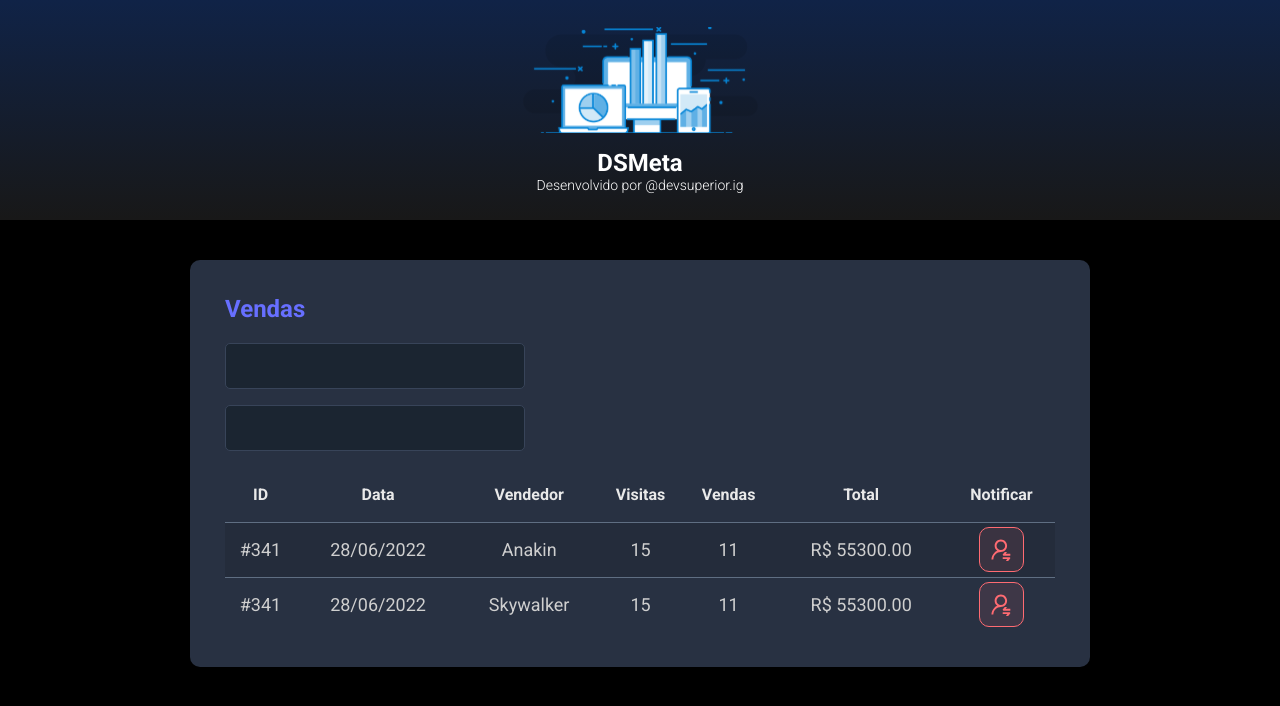
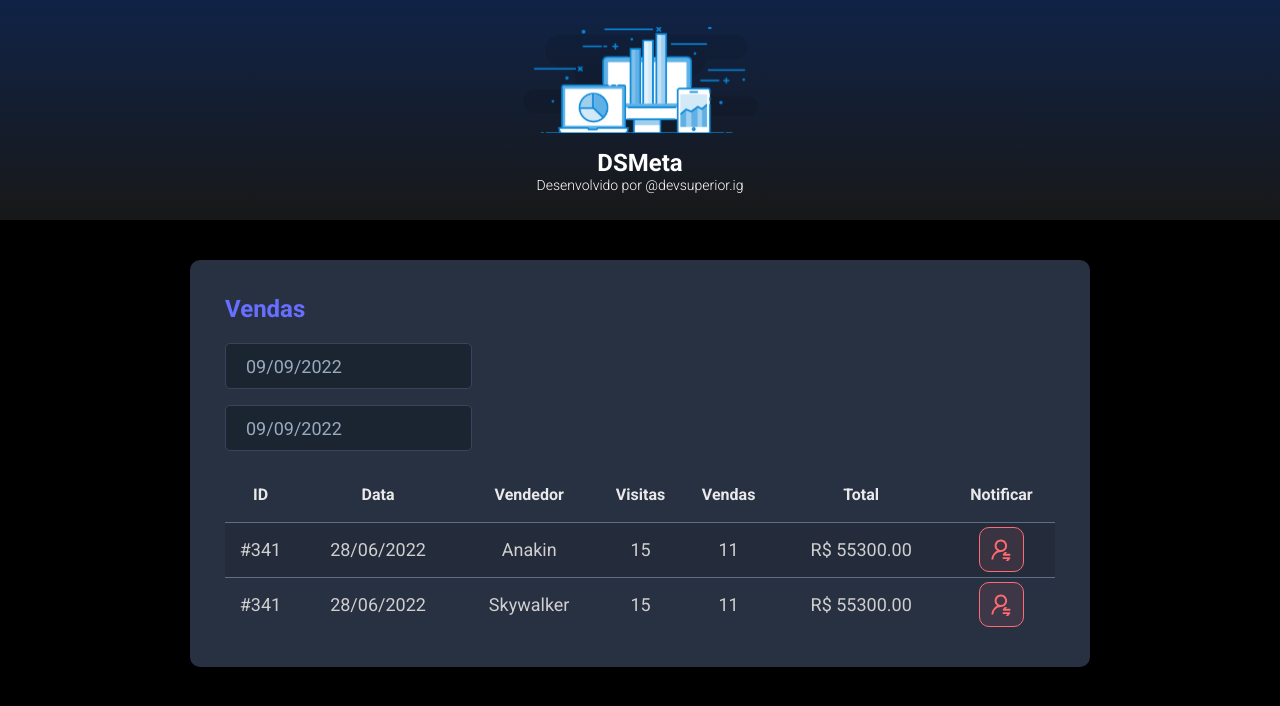
Before and after one commit to fatimoribeiro/sds10-dsmeta, a React (Vite) app in the folder frontend/: page / in a window 1280 px wide. Shown: the top 706 px of the page. Built offline with nearby package versions, Linux system fonts and the light colour scheme.

Commit message:
DatePicker

```diff
--- a/frontend/package.json
+++ b/frontend/package.json
@@ -9,7 +9,9 @@
     "preview": "vite preview"
   },
   "dependencies": {
+    "@types/react-datepicker": "4.4.2",
     "react": "^18.2.0",
+    "react-datepicker": "4.8.0",
     "react-dom": "^18.2.0"
   },
   "devDependencies": {
--- a/frontend/src/components/SalesCard/index.tsx
+++ b/frontend/src/components/SalesCard/index.tsx
@@ -1,5 +1,7 @@
-import './styles.css'
-import NotificationButton from '../NotificationButton'
+import './styles.css';
+import DatePicker from "react-datepicker";
+import "react-datepicker/dist/react-datepicker.css";
+import NotificationButton from '../NotificationButton';
 
 function SalesCard() {
     return (
@@ -8,10 +10,10 @@
             {/*pesquisa*/}
             <div>
                 <div className="dsmeta-form-control-container">
-                    <input className="dsmeta-form-control" type="text" />
+                    <DatePicker selected={new Date()} onChange={(date: Date) => {}} className="dsmeta-form-control" dateFormat="dd/MM/yyyy" />
                 </div>
                 <div className="dsmeta-form-control-container">
-                    <input className="dsmeta-form-control" type="text" />
+                    <DatePicker selected={new Date()} onChange={(date: Date) => {}} className="dsmeta-form-control" dateFormat="dd/MM/yyyy" />
                 </div>
             </div>
 
@@ -63,4 +65,4 @@
     )
 }
 
-export default SalesCard
+export default SalesCard;
```
Also changed, not shown: 1 other file (tests, documents, lock files or other folders).
